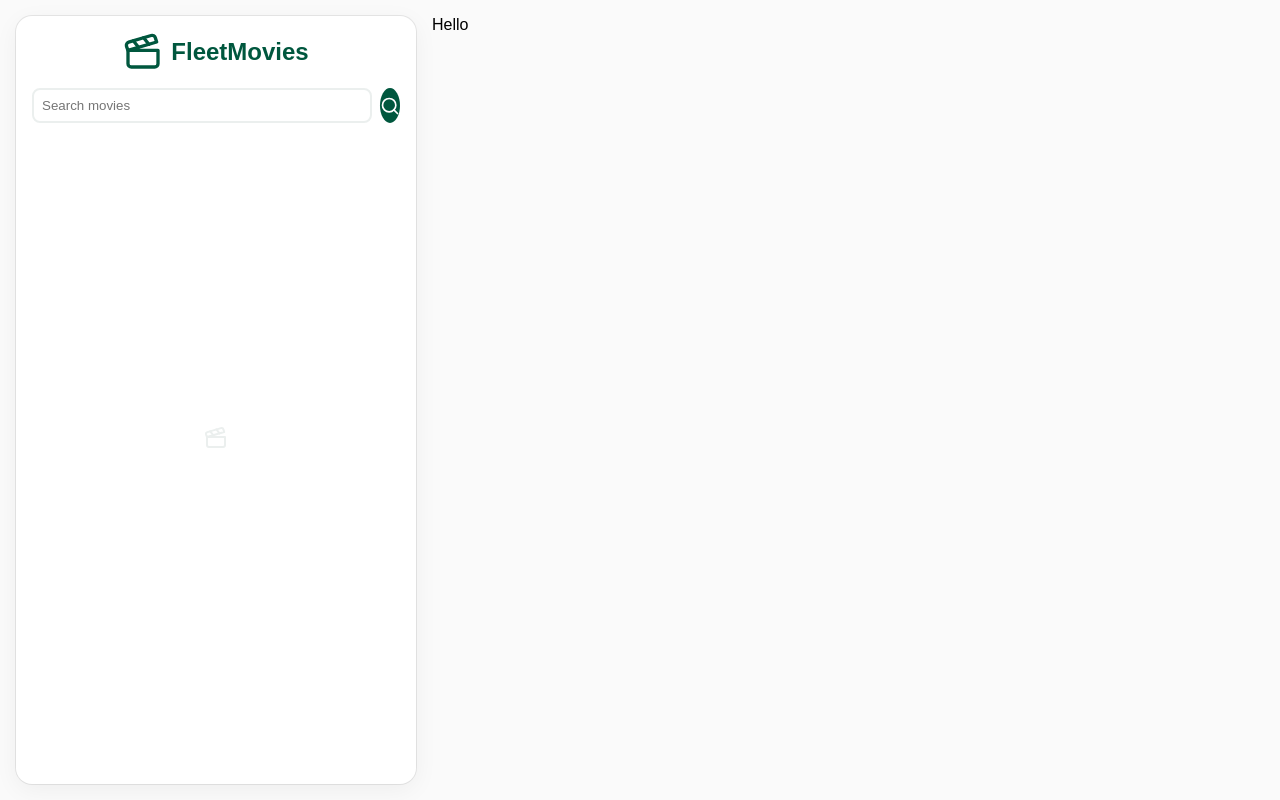
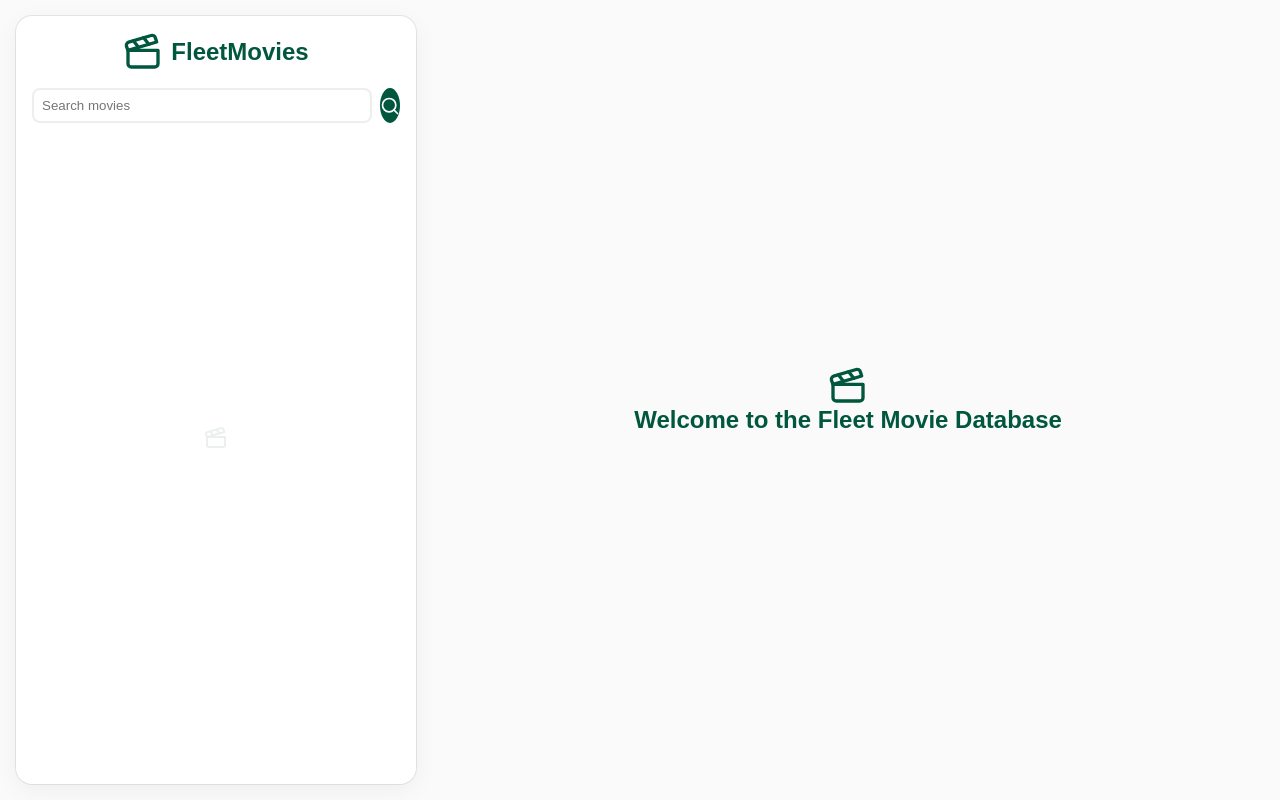
Before and after one commit to tomx-sh/fleet-movies, a Next.js app: page / in a window 1280 px wide. Built offline with nearby package versions, Linux system fonts and the light colour scheme.

Commit message:
nice welcome home page

```diff
--- /dev/null
+++ b/app/(home)/page.module.css
@@ -0,0 +1,11 @@
+.main {
+    display: flex;
+    flex-direction: column;
+    align-items: center;
+    justify-content: center;
+    color: var(--accent);
+}
+
+.main h1 {
+    font-size: 1.5rem;
+}
--- a/app/(home)/page.tsx
+++ b/app/(home)/page.tsx
@@ -1,7 +1,14 @@
+import { Clapperboard } from "lucide-react";
+import styles from "./page.module.css";
+
+/**
+ * This page is the default content for the home route.
+ */
 export default function Home() {
     return (
-        <main>
-            <p>Hello</p>
+        <main className={styles.main}>
+            <Clapperboard size={40} />
+            <h1>Welcome to the Fleet Movie Database</h1>
         </main>
     );
 }
```
